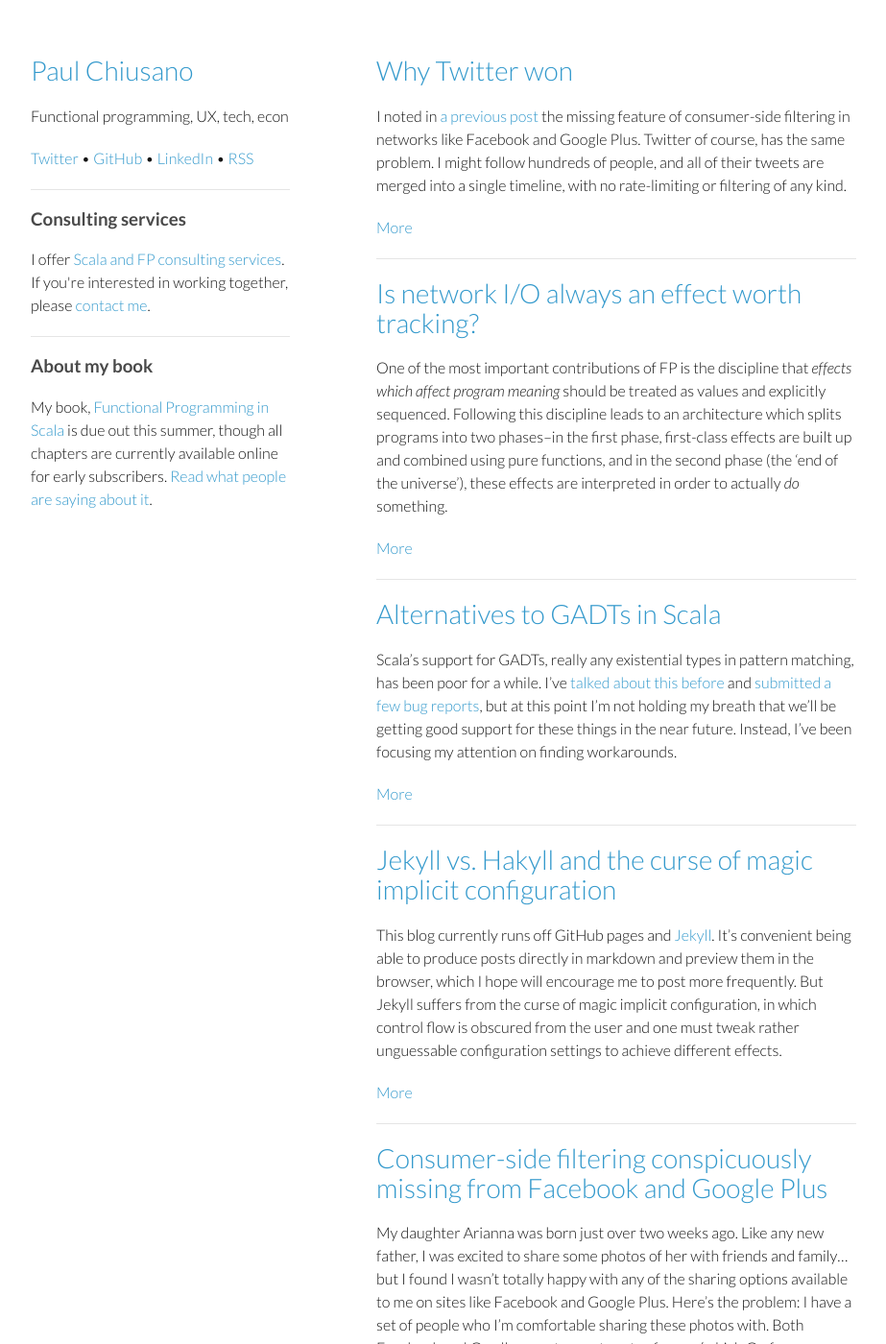
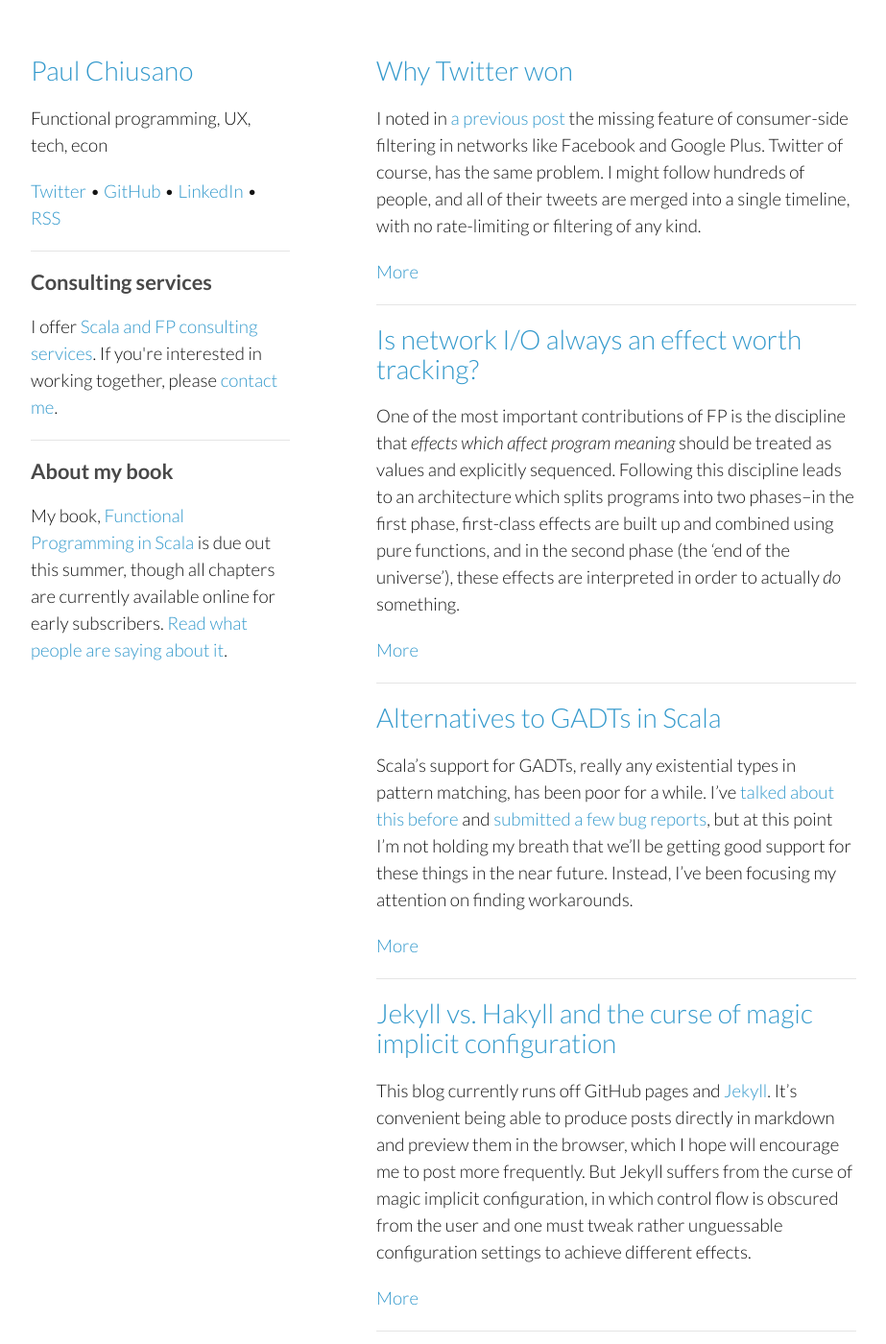
Before and after one commit to pchiusano/pchiusano.github.io, a Jekyll site: the page built from index.html, in a window 1280 px wide and 1400 px high. Shown: the whole window at 96% size, without its empty margins (178-1101 px from the left). Built offline with Jekyll 4.4.1, drawn with Linux system fonts in a browser that asks for light colours; the list of posts is cut into pages by our own code.

Commit message:
Update styles.css

```diff
--- a/stylesheets/styles.css
+++ b/stylesheets/styles.css
@@ -2,7 +2,7 @@
 
 body {
   padding:50px;
-  font:12pt/1.5 Lato, "Helvetica Neue", Helvetica, Arial, sans-serif;
+  font:14pt/1.5 Lato, "Helvetica Neue", Helvetica, Arial, sans-serif;
   color:rgb(20,20,20);
   font-weight:300;
 }
```
